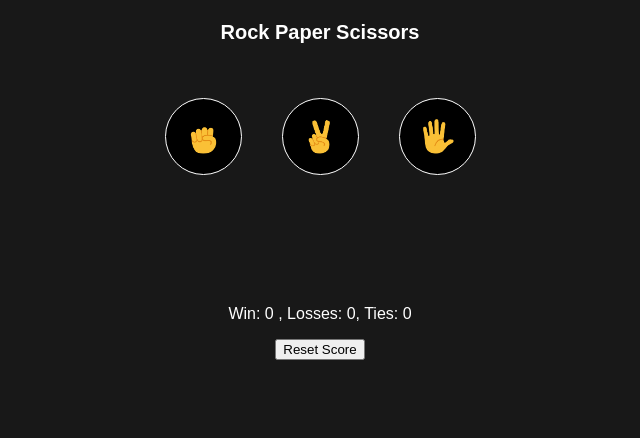
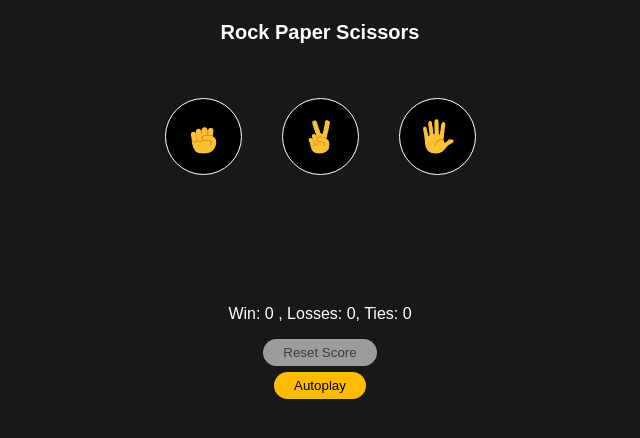
Before and after one commit to Damarwendha/Javascript, a plain HTML site: page Rock Scissors Paper/index.html in a window 1280 px wide. Shown: the whole page, without its empty margins (320-960 px from the left). Drawn offline with Linux system fonts and the light colour scheme.

Commit message:
index.html

```diff
--- a/Rock Scissors Paper/index.html
+++ b/Rock Scissors Paper/index.html
@@ -47,7 +47,6 @@
           <p class="js-compare-youuu" onclick=""></p>
           <p class="js-compare-computerrr" onclick=""></p>
         </div>
-
       </div>
       <div class="bottom-top-container">
         <p class="js-result" onclick="
@@ -56,19 +55,18 @@
     </div>
     <div class="bottom-container">
       <p class="js-score" onclick=""></p>
-      <button onclick="
+      <button class="reset-button" onclick="
         document.querySelector('.js-score')
             .innerHTML = `Win: ${scoreGame.win = 0} , Losses: ${scoreGame.lose = 0}, Ties: ${scoreGame.tie = 0}`;
-
         localStorage.setItem('scoreGame', JSON.stringify(scoreGame));
       ">Reset Score</button>
+      <button class="auto-button" onclick="
+      clickAuto();
+      ">
+        Autoplay
+      </button>
     </div>
   </div>
-
-
-
-
   <script src="main.js"></script>
 </body>
-
 </html>
```
